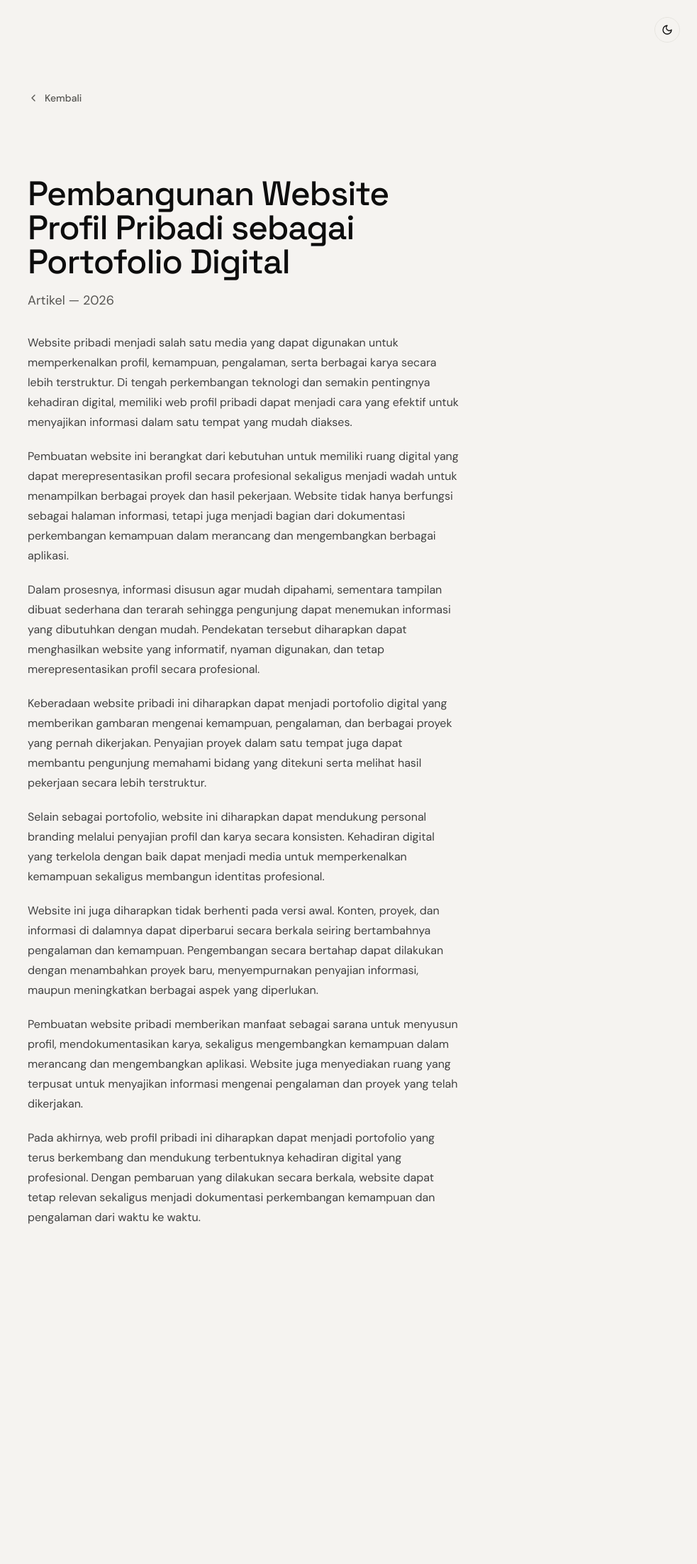
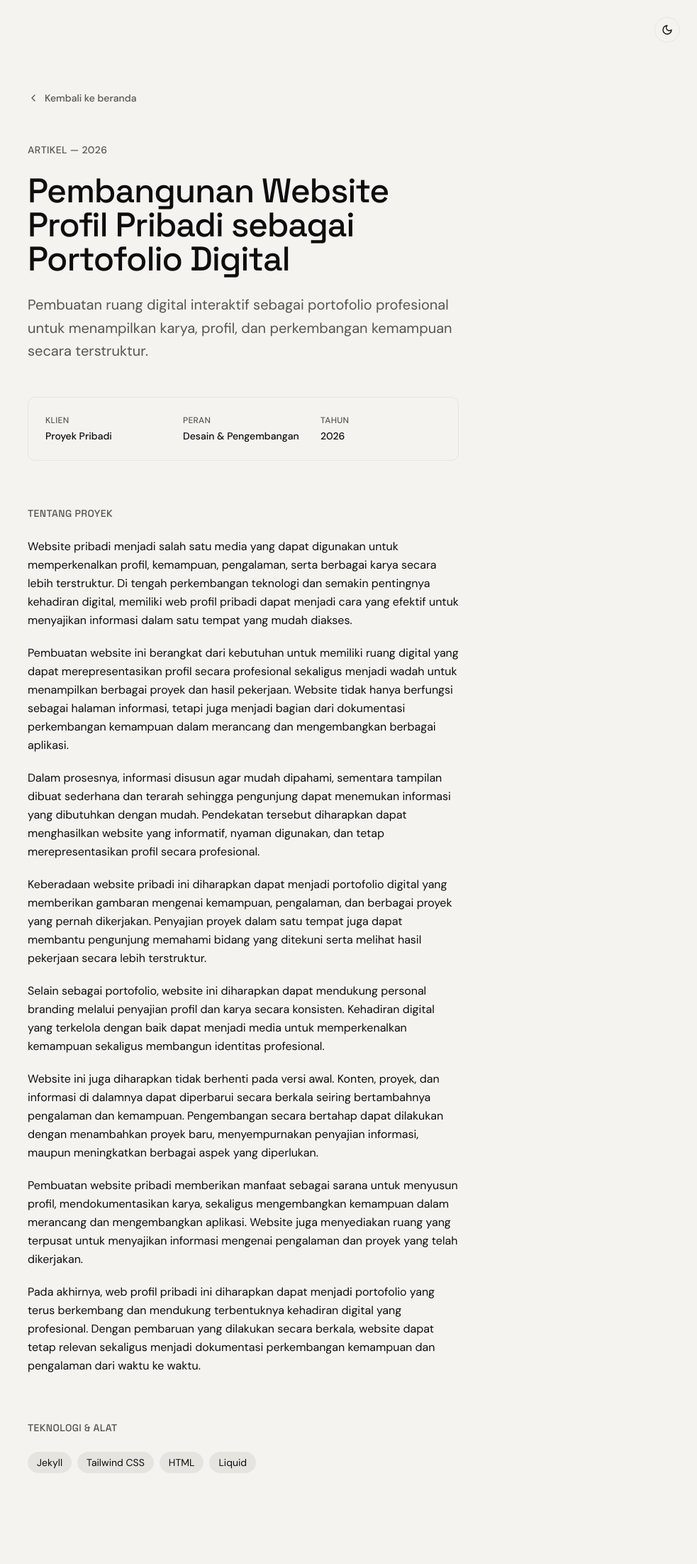
Before and after one commit to aipnurhayadi/aipnurhayadi.github.io, a Jekyll site: the page built from _posts/2026-08-31-pembuatan-website-profil-pribadi.md, in a window 1280 px wide. Shown: the whole page at 71% size, without its empty margins (297-1280 px from the left). Built offline with Jekyll 4.4.1, drawn with Linux system fonts in a browser that asks for light colours; before the commit the page ends 1857 px from its top, so only the background shows below that.

Commit message:
feat: update post layout with lovable design and pagination

```diff
--- a/_layouts/post.html
+++ b/_layouts/post.html
@@ -4,28 +4,101 @@ layout: default
 
 <main class="min-h-screen bg-background text-foreground">
   <div class="mx-auto max-w-2xl px-6 py-24 sm:px-8 sm:py-32">
-
-    <div class="mb-24">
+    <div class="fade-in-section">
       <a href="{{ '/' | relative_url }}" class="inline-flex items-center gap-2 text-sm font-medium text-muted-foreground transition-colors hover:text-foreground">
-        <svg xmlns="http://www.w3.org/2000/svg" width="16" height="16" viewBox="0 0 24 24" fill="none" stroke="currentColor" stroke-width="2" stroke-linecap="round" stroke-linejoin="round"><path d="m15 18-6-6 6-6"/></svg>
-        Kembali
+        <svg xmlns="http://www.w3.org/2000/svg" width="16" height="16" viewBox="0 0 24 24" fill="none" stroke="currentColor" stroke-width="2" stroke-linecap="round" stroke-linejoin="round" class="h-4 w-4"><path d="m15 18-6-6 6-6"/></svg>
+        Kembali ke beranda
       </a>
     </div>
 
-    <article class="fade-in-section space-y-8">
-      <header class="space-y-4">
+    <div class="fade-in-section" style="animation-delay: 100ms;">
+      <header class="mt-12 space-y-6">
+        <p class="text-sm font-medium tracking-wide text-muted-foreground uppercase">
+          {{ page.category }} — {{ page.year }}
+        </p>
         <h1 class="font-display text-4xl font-medium tracking-tight sm:text-5xl">
           {{ page.title }}
         </h1>
-        <p class="text-lg text-muted-foreground">
-          {{ page.category }} — {{ page.year }}
+        <p class="text-lg leading-relaxed text-muted-foreground sm:text-xl">
+          {{ page.summary }}
         </p>
       </header>
+    </div>
 
-      <div class="prose prose-neutral dark:prose-invert max-w-none">
-        {{ content }}
-      </div>
-    </article>
+    <div class="fade-in-section" style="animation-delay: 150ms;">
+      <dl class="mt-12 grid grid-cols-2 gap-6 rounded-lg border border-border bg-card p-6 sm:grid-cols-3">
+        <div>
+          <dt class="text-xs font-medium tracking-wide text-muted-foreground uppercase">
+            Klien
+          </dt>
+          <dd class="mt-1 text-sm font-medium">{{ page.client | default: "-" }}</dd>
+        </div>
+        <div>
+          <dt class="text-xs font-medium tracking-wide text-muted-foreground uppercase">
+            Peran
+          </dt>
+          <dd class="mt-1 text-sm font-medium">{{ page.role | default: "-" }}</dd>
+        </div>
+        <div>
+          <dt class="text-xs font-medium tracking-wide text-muted-foreground uppercase">
+            Tahun
+          </dt>
+          <dd class="mt-1 text-sm font-medium">{{ page.year }}</dd>
+        </div>
+      </dl>
+    </div>
 
+    <div class="fade-in-section" style="animation-delay: 200ms;">
+      <section class="mt-16 space-y-6">
+        <h2 class="font-display text-sm font-medium tracking-wide text-muted-foreground uppercase">
+          Tentang Proyek
+        </h2>
+        <div class="prose prose-neutral dark:prose-invert max-w-none text-foreground leading-relaxed">
+          {{ content }}
+        </div>
+      </section>
+    </div>
+
+    {% if page.stack %}
+    <div class="fade-in-section" style="animation-delay: 250ms;">
+      <section class="mt-16 space-y-6">
+        <h2 class="font-display text-sm font-medium tracking-wide text-muted-foreground uppercase">
+          Teknologi & Alat
+        </h2>
+        <div class="flex flex-wrap gap-2">
+          {% for tech in page.stack %}
+          <span class="rounded-full border border-border bg-secondary px-3 py-1 text-sm text-secondary-foreground">
+            {{ tech }}
+          </span>
+          {% endfor %}
+        </div>
+      </section>
+    </div>
+    {% endif %}
+
+    {% if page.previous or page.next %}
+    <div class="fade-in-section" style="animation-delay: 300ms;">
+      <nav class="mt-24 grid gap-8 border-t border-border pt-8 sm:grid-cols-2">
+        {% if page.previous %}
+        <div>
+          <p class="text-sm text-muted-foreground">Sebelumnya</p>
+          <a href="{{ page.previous.url | relative_url }}" class="group mt-2 inline-flex items-center gap-2 font-display text-2xl font-medium tracking-tight transition-colors hover:text-muted-foreground">
+            <svg xmlns="http://www.w3.org/2000/svg" width="24" height="24" viewBox="0 0 24 24" fill="none" stroke="currentColor" stroke-width="2" stroke-linecap="round" stroke-linejoin="round" class="h-6 w-6 text-muted-foreground transition-transform group-hover:-translate-x-0.5"><path d="m12 19-7-7 7-7"/><path d="M19 12H5"/></svg>
+            {{ page.previous.title }}
+          </a>
+        </div>
+        {% endif %}
+        {% if page.next %}
+        <div class="{% if page.previous %}sm:text-right{% endif %}">
+          <p class="text-sm text-muted-foreground">Berikutnya</p>
+          <a href="{{ page.next.url | relative_url }}" class="group mt-2 inline-flex items-center gap-2 font-display text-2xl font-medium tracking-tight transition-colors hover:text-muted-foreground">
+            {{ page.next.title }}
+            <svg xmlns="http://www.w3.org/2000/svg" width="24" height="24" viewBox="0 0 24 24" fill="none" stroke="currentColor" stroke-width="2" stroke-linecap="round" stroke-linejoin="round" class="h-6 w-6 text-muted-foreground transition-transform group-hover:translate-x-0.5"><path d="m12 5 7 7-7 7"/><path d="M5 12h14"/></svg>
+          </a>
+        </div>
+        {% endif %}
+      </nav>
+    </div>
+    {% endif %}
   </div>
 </main>
--- a/_posts/2026-08-31-pembuatan-website-profil-pribadi.md
+++ b/_posts/2026-08-31-pembuatan-website-profil-pribadi.md
@@ -3,6 +3,14 @@ layout: post
 title: "Pembangunan Website Profil Pribadi sebagai Portofolio Digital"
 category: "Artikel"
 year: "2026"
+client: "Proyek Pribadi"
+role: "Desain & Pengembangan"
+summary: "Pembuatan ruang digital interaktif sebagai portofolio profesional untuk menampilkan karya, profil, dan perkembangan kemampuan secara terstruktur."
+stack:
+  - Jekyll
+  - Tailwind CSS
+  - HTML
+  - Liquid
 ---
 
 Website pribadi menjadi salah satu media yang dapat digunakan untuk memperkenalkan profil, kemampuan, pengalaman, serta berbagai karya secara lebih terstruktur. Di tengah perkembangan teknologi dan semakin pentingnya kehadiran digital, memiliki web profil pribadi dapat menjadi cara yang efektif untuk menyajikan informasi dalam satu tempat yang mudah diakses.
```
Also changed, not shown: assets/css/style.css.
